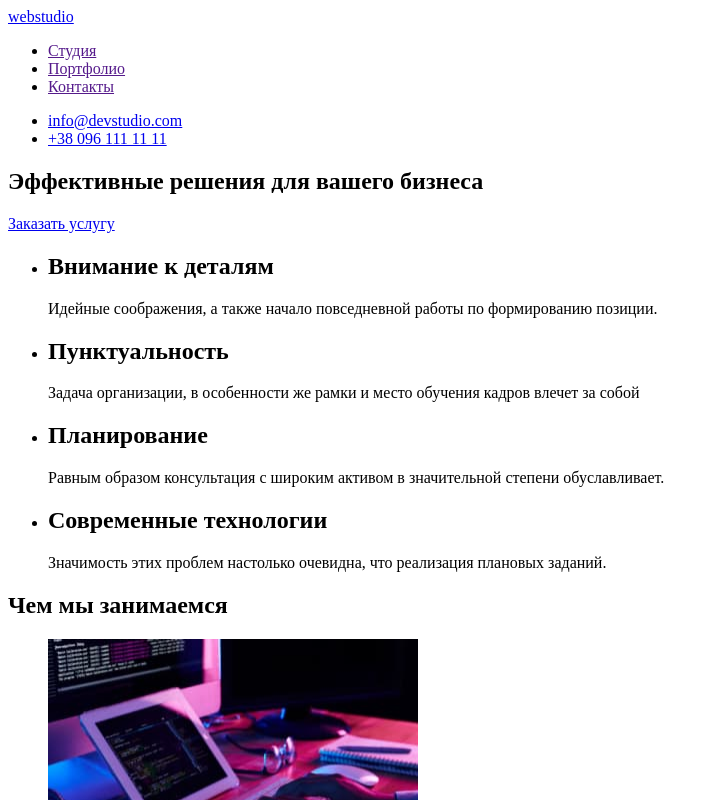
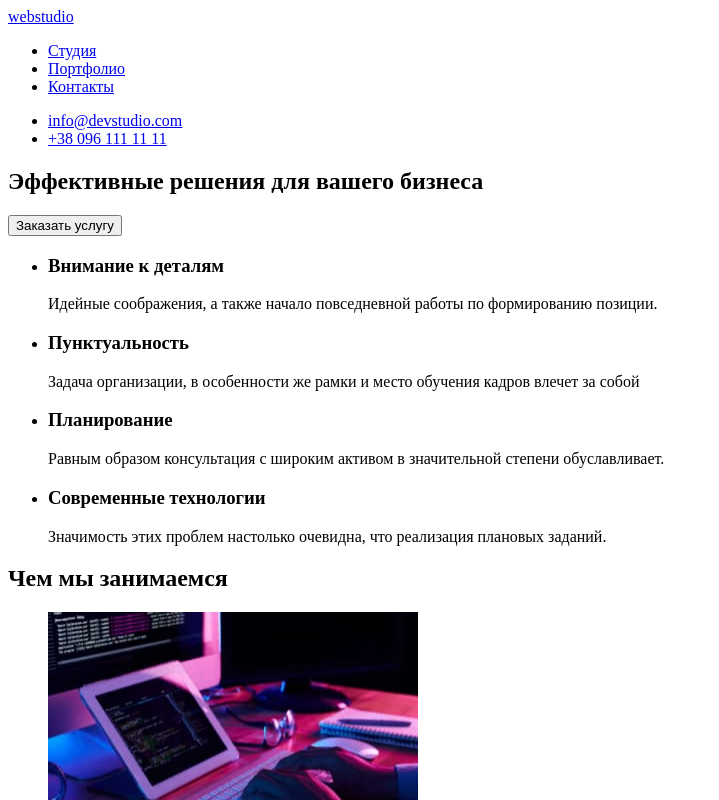
Before and after one commit to Viktorijasuprun/goit-markup-hw-01, a plain HTML site: page index.html in a window 1280 px wide. Shown: the top 800 px of the page, without its empty margins (0-719 px from the left). Drawn offline with Linux system fonts and the light colour scheme.

Commit message:
homework1 work on bugs

```diff
--- a/index.html
+++ b/index.html
@@ -11,9 +11,9 @@
       <nav>
         <a href="./"> webstudio </a>
         <ul>
-          <li><a href="">Студия</a></li>
-          <li><a href="">Портфолио</a></li>
-          <li><a href="">Контакты</a></li>
+          <li><a href="#">Студия</a></li>
+          <li><a href="#">Портфолио</a></li>
+          <li><a href="#">Контакты</a></li>
         </ul>
       </nav>
       <ul>
@@ -25,37 +25,37 @@
       <section>
         <!--HERO-->
         <h1>Эффективные решения для вашего бизнеса</h1>
-        <a href="/">Заказать услугу</a>
+        <button type="button">Заказать услугу</button>
       </section>
       <section>
         <ul>
           <li>
-            <h2>Внимание к деталям</h2>
-            <span
-              >Идейные соображения, а также начало повседневной работы по
-              формированию позиции.</span
-            >
+            <h3>Внимание к деталям</h3>
+            <p>
+              Идейные соображения, а также начало повседневной работы по
+              формированию позиции.
+            </p>
           </li>
           <li>
-            <h2>Пунктуальность</h2>
-            <span
-              >Задача организации, в особенности же рамки и место обучения
-              кадров влечет за собой</span
-            >
+            <h3>Пунктуальность</h3>
+            <p>
+              Задача организации, в особенности же рамки и место обучения кадров
+              влечет за собой
+            </p>
           </li>
           <li>
-            <h2>Планирование</h2>
-            <span
-              >Равным образом консультация с широким активом в значительной
-              степени обуславливает.</span
-            >
+            <h3>Планирование</h3>
+            <p>
+              Равным образом консультация с широким активом в значительной
+              степени обуславливает.
+            </p>
           </li>
           <li>
-            <h2>Современные технологии</h2>
-            <span
-              >Значимость этих проблем настолько очевидна, что реализация
-              плановых заданий.</span
-            >
+            <h3>Современные технологии</h3>
+            <p>
+              Значимость этих проблем настолько очевидна, что реализация
+              плановых заданий.
+            </p>
           </li>
         </ul>
       </section>
@@ -137,16 +137,22 @@
       </section>
     </main>
     <footer>
-      <p>Webstudio</p>
+      <a href="./"> webstudio </a>
+      <address>
         <ul>
           <li>
-          <a href="https://goo.gl/maps/AaFA44fgxM3qHyrE7">
+            <a
+              href="https://goo.gl/maps/AaFA44fgxM3qHyrE7"
+              target="_blank"
+              rel="noopener noreferrer"
+            >
               г. Киев, пр-т Леси Украинки, 26
             </a>
           </li>
           <li><a href="mailto:info@example.com"> info@example.com </a></li>
           <li><a href="tel:+380991111111"> +38 099 111 11 11 </a></li>
         </ul>
+      </address>
     </footer>
   </body>
 </html>
```
Lines whose indentation alone changed are shown as unchanged.
